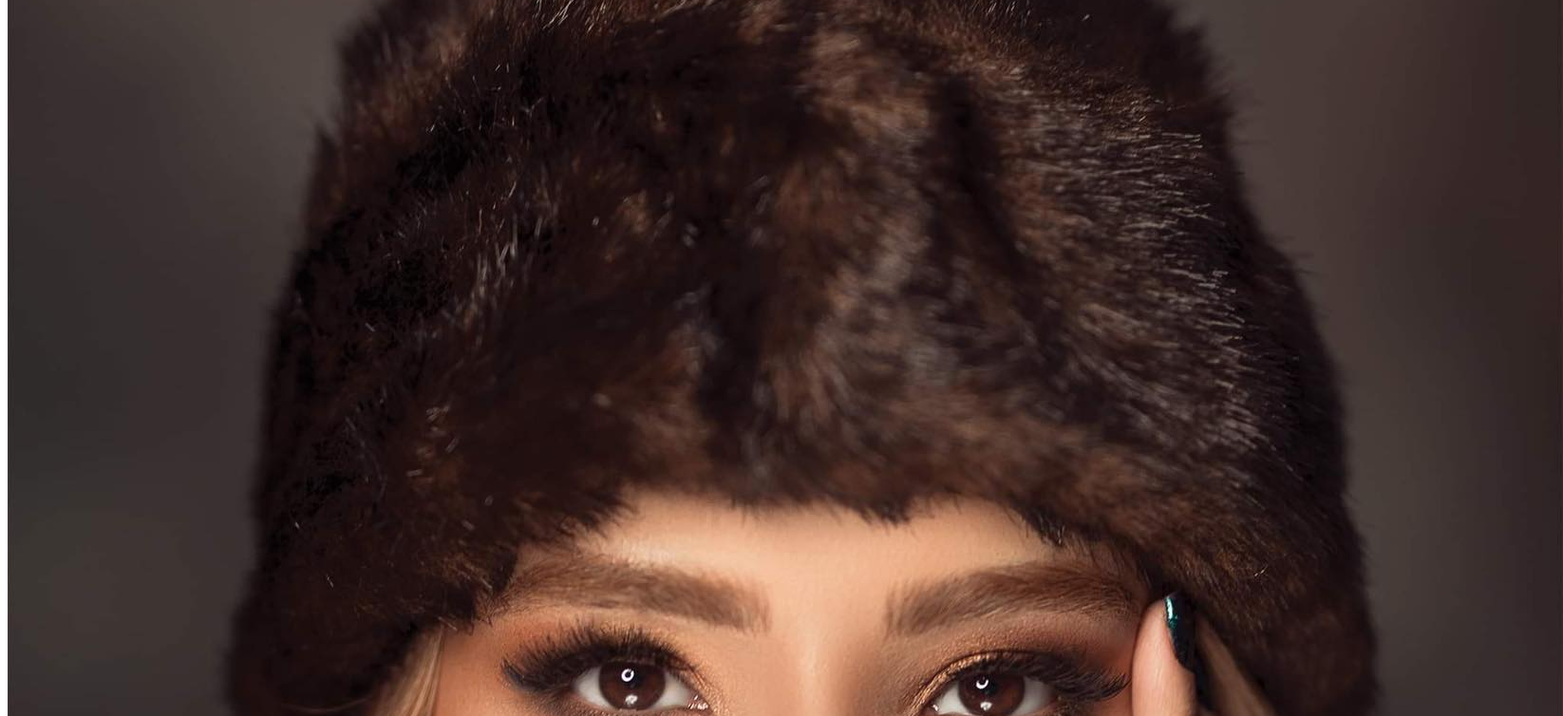
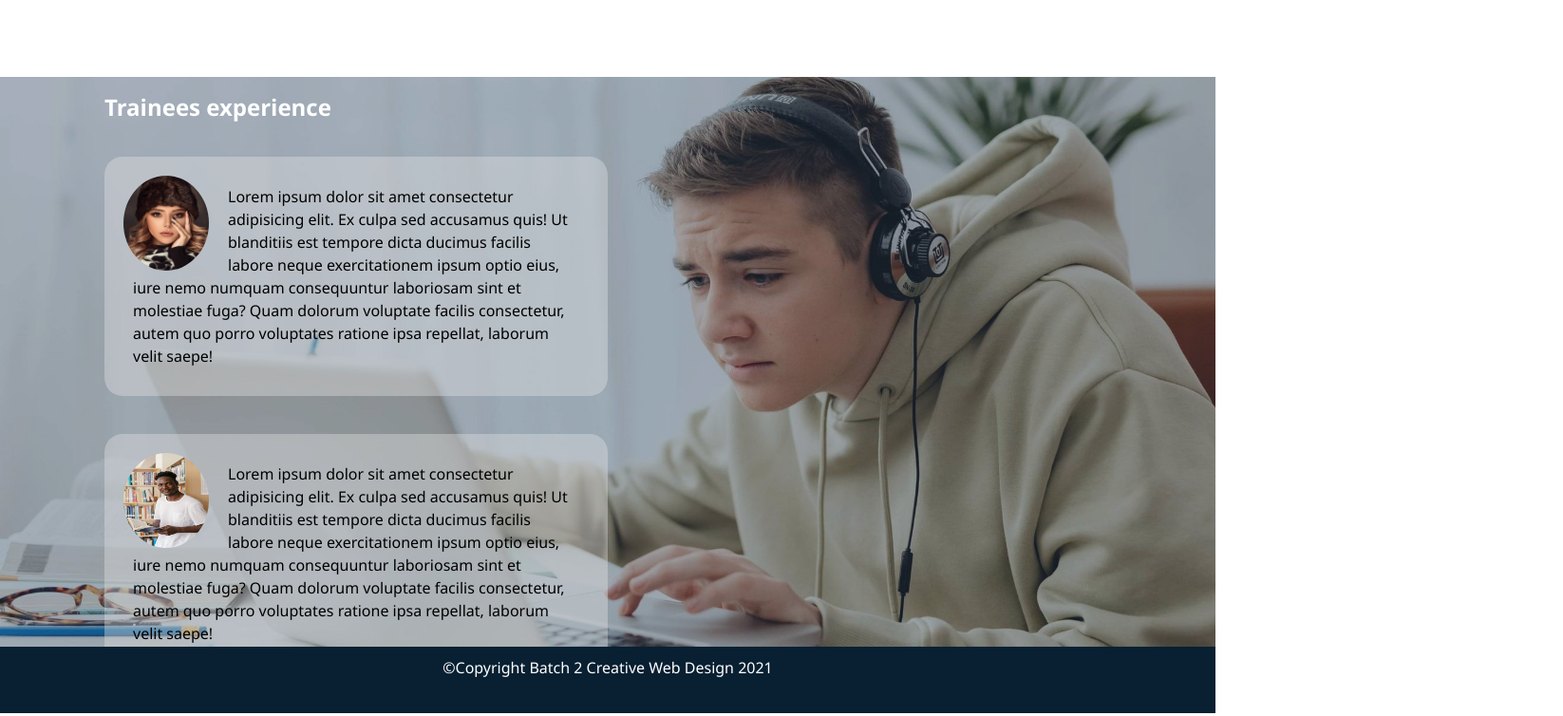
Before and after one commit to MRBmaryrose/BATCH_6_MARYROSEBALANON, a plain HTML site: page index.html in a window 1280 px wide. Shown: the part 983-1737 px from the top of the page at 95% size, 1646 px wide, since content can reach past the window. Drawn offline with Linux system fonts and the light colour scheme; the site is published under a folder, as on GitHub Pages, so addresses that start at the root find nothing.

Commit message:
Changes
updated

```diff
--- a/index.html
+++ b/index.html
@@ -4,7 +4,7 @@
     <meta charset="UTF-8" />
     <meta http-equiv="X-UA-Compatible" content="IE=edge" />
     <meta name="viewport" content="width=device-width, initial-scale=1.0" />
-    <link rel="stylesheet" href="/css/style.css" />
+    <link rel="stylesheet" href="css/style.css" />
     <link
       rel="stylesheet"
       href="https://cdnjs.cloudflare.com/ajax/libs/font-awesome/5.15.4/css/all.min.css"
@@ -76,7 +76,7 @@
           <div class="container">
             <h2 class="lead-head">Trainees experience</h2>
             <div class="testimonial bg-primary">
-              <img src="./image/new_image.jpg" alt="div_image_3" />
+              <img src="image/new_image.jpg" alt="div_image_3" />
               <p>
                 Lorem ipsum dolor sit amet consectetur adipisicing elit. Ex
                 culpa sed accusamus quis! Ut blanditiis est tempore dicta
@@ -87,7 +87,7 @@
               </p>
             </div>
             <div class="testimonial bg-primary">
-              <img src="./image/section_image_2.jpg" alt="div_image_2" />
+              <img src="image/section_image_2.jpg" alt="div_image_2" />
               <p>
                 Lorem ipsum dolor sit amet consectetur adipisicing elit. Ex
                 culpa sed accusamus quis! Ut blanditiis est tempore dicta
```
